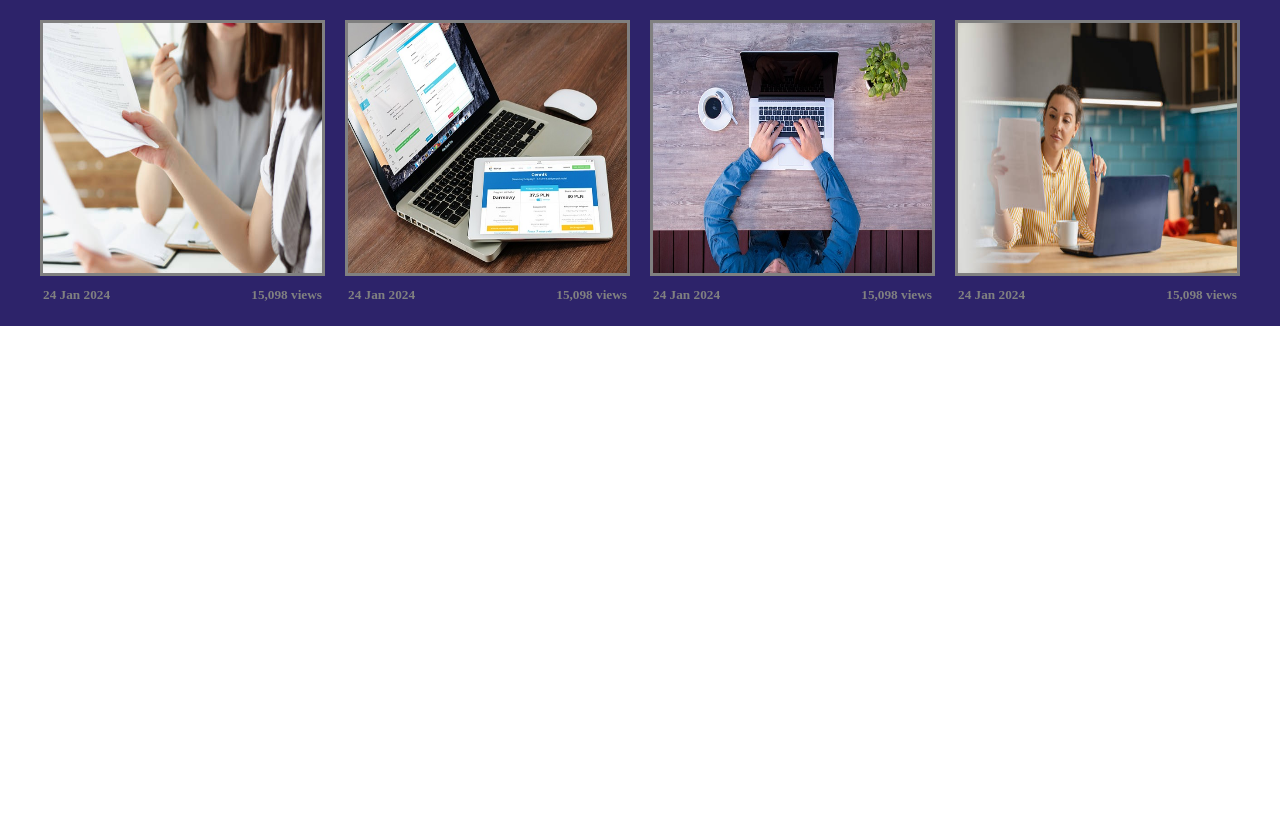
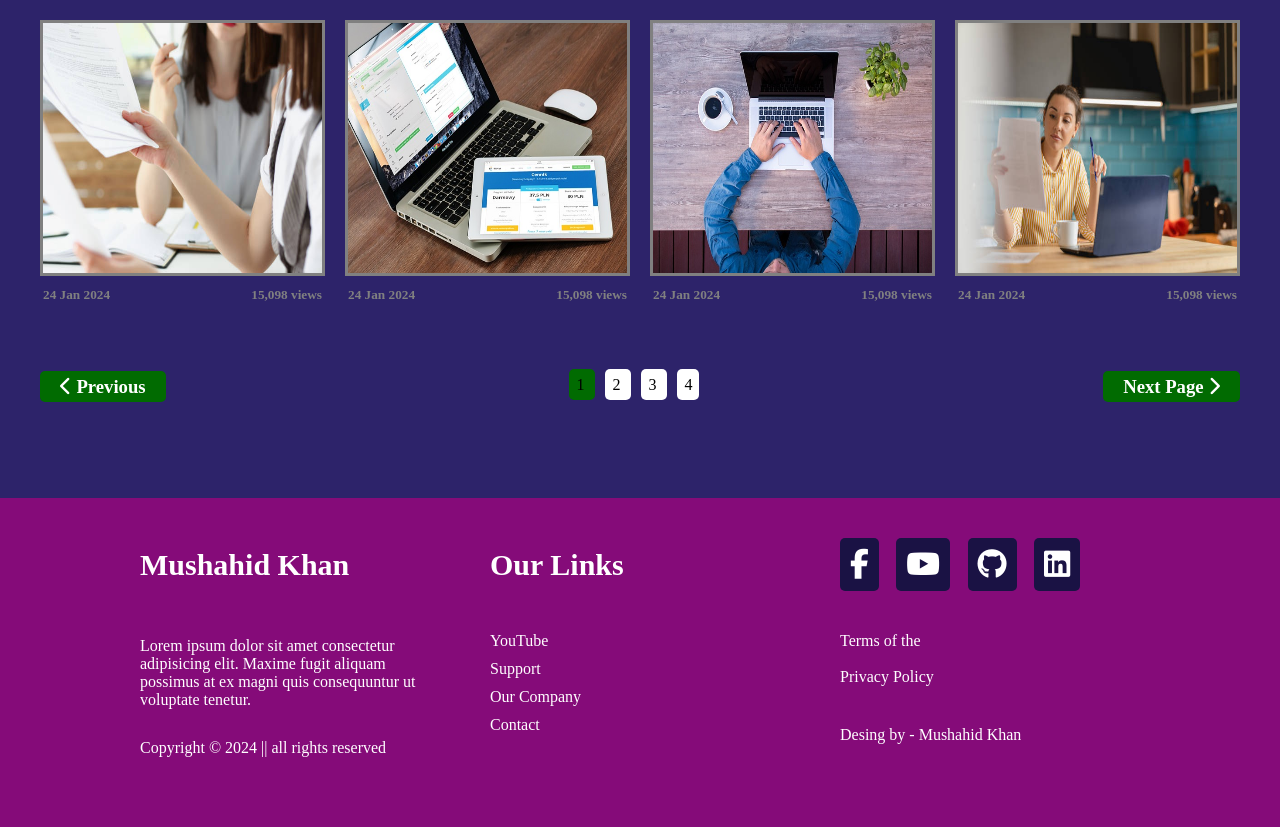
Before and after one commit to mushahidkhanzisan/multiple-page-website, a plain HTML site: page index.html in a window 1280 px wide. Shown: the part 1512-2339 px from the top of the page. Before the commit the page ends 1838 px from the top, so only its background shows below. Drawn offline with Linux system fonts and the light colour scheme.

Commit message:
footer section code commit

```diff
--- a/index.html
+++ b/index.html
@@ -180,8 +180,50 @@
 
             </div> <!--end single item parent-->
 
+            <div id ="previous-nexr-parent">
+                <h3><a href=""><i class="fas fa-chevron-left"></i> Previous</a></h3>
+                  <div>
+                    <a href="#"> 1 </a>
+                    <a href="#"> 2 </a>
+                    <a href="#"> 3 </a>
+                    <a href="#"> 4 </a>
+                  </div>
+
+                <h3><a href=""> Next Page <i class="fas fa-chevron-right"></i></a></h3>
+            </div>
+
+        </div> <!--end main section-->
+    </main>
+
+    <footer>
+        <div id="footer-container">
+            <div class="footer-first-item">
+                <h3>Mushahid Khan</h3>
+                <p>Lorem ipsum dolor sit amet consectetur adipisicing elit. Maxime fugit aliquam possimus at ex magni quis consequuntur ut voluptate tenetur.</p>
+
+                <p>Copyright &copy; 2024 || all rights reserved</p>
+            </div>
+
+            <div class="footer-second-item">
+                 <h3>Our Links</h3>
+                 <p><a href="#">YouTube</a></p>
+                 <p> <a href="#">Support</a></p>
+                 <p><a href="#">Our Company</a></p>
+                 <p><a href="#">Contact</a></p>
+            </div>
+
+            <div class="footer-third-item">
+                <div>
+                    <a href="#"><i class="fab fa-facebook-f"></i></a>
+                    <a href="#"><i class="fab fa-youtube"></i></a>
+                    <a href="#"><i class="fab fa-github"></i></a>
+                    <a href="#"><i class="fab fa-linkedin"></i></a>
+                </div>
+                <p>Terms of the <br><br> Privacy Policy </p>
+                <p>Desing by - Mushahid Khan</p>
+            </div>
         </div>
-    </main>
+    </footer>
 
 </body>
 </html>
--- a/style.css
+++ b/style.css
@@ -75,6 +75,7 @@ header{
 
 main{
     background-color: #2D236A;
+    padding-bottom: 50px;
 }
 .main-section{
     width: 1200px;
@@ -128,3 +129,89 @@ border-radius: 20px;
     color: grey;
     margin-top: 10px;
 }
+/* previous and next page code here */
+
+#previous-nexr-parent{
+    margin-top: 100px;
+    display: flex;
+    justify-content: space-between;
+}
+#previous-nexr-parent a{
+    color: white;
+    text-decoration: none;
+
+}
+#previous-nexr-parent h3 a{
+    background-color: #016b01;
+    padding: 5px 20px;
+    border-radius: 5px;
+    transition: .5s;
+}
+#previous-nexr-parent h3 a:hover{
+    background-color: #023902;
+}
+#previous-nexr-parent div a{
+    background-color: white;
+    color: black;
+    margin: 0 5px;
+    padding: 7px;
+    border-radius: 5px;
+}
+#previous-nexr-parent div a:first-child{
+    background-color: #016b01;
+}
+
+/* footer section code here */
+
+footer{
+    background-color: #850b79;
+}
+
+#footer-container{
+    width: 1000px;
+    margin: 0 auto;
+    display: grid;
+    grid-template-columns: repeat(3, 1fr);
+    justify-content: space-between;
+    grid-gap: 50px;
+    color: white;
+    padding-bottom: 40px;
+}
+.footer-first-item h3{
+  font-size: 30px;
+  padding: 50px 0;
+}
+.footer-first-item:first-child p{
+    margin: 5px 0 30px 0;
+}
+
+.footer-second-item h3{
+    font-size: 30px;
+    padding: 50px 0;
+}
+.footer-second-item a{
+    text-decoration: none;
+    color: white;
+}
+.footer-second-item p{
+    margin-bottom: 10px;
+}
+
+.footer-third-item div{
+    padding: 50px 0;
+    font-size: 30px;
+}
+.footer-third-item div a{
+    color: white;
+    text-decoration: none;
+    margin-right: 10px;
+    background-color: #1a1244;
+    padding: 10px;
+    border-radius: 5px;
+}
+.footer-third-item p{
+    margin-bottom: 10px;
+}
+.footer-third-item:last-child p{
+    margin-bottom: 40px;
+}
```
